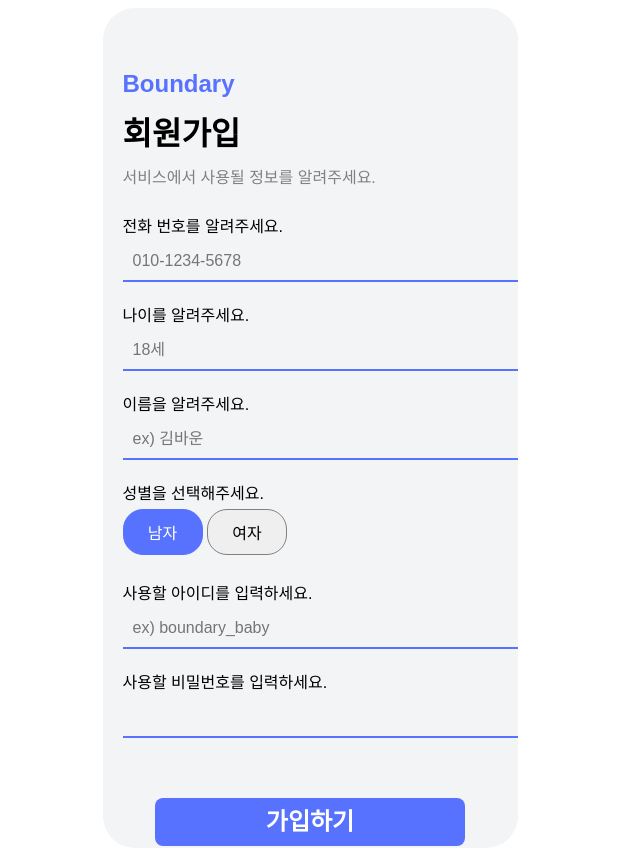
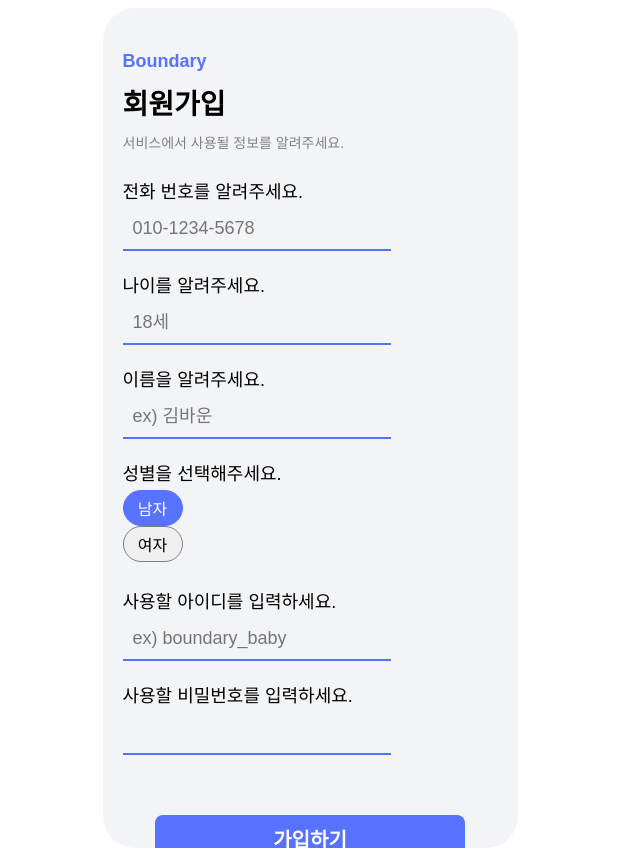
Before and after one commit to Boundaryy/Boundary, a SvelteKit app: page /auth/signup/info in a window 1280 px wide. Shown: the whole page, without its empty margins (330-970 px from the left). Built offline with nearby package versions, Linux system fonts and the light colour scheme.

Commit message:
FIX :: 경로 및 스타일

```diff
--- a/jsconfig.json
+++ b/jsconfig.json
@@ -9,7 +9,8 @@
 		"skipLibCheck": true,
 		"sourceMap": true,
 		"strict": true,
-		"moduleResolution": "bundler"
+		"moduleResolution": "bundler",
+		"module": "es2015"
 	}
 	// Path aliases are handled by https://kit.svelte.dev/docs/configuration#alias
 	// except $lib which is handled by https://kit.svelte.dev/docs/configuration#files
--- a/src/routes/auth/signup/+page.svelte
+++ b/src/routes/auth/signup/+page.svelte
@@ -52,20 +52,20 @@
 
   .header h1 {
       color: #5772FF;
-      font-size: 24px;
+      font-size: 18px;
       font-weight: 700;
       margin: 0;
   }
 
   .header h2 {
-      font-size: 32px;
+      font-size: 28px;
       font-weight: 700;
       margin: 10px 0;
   }
 
   .header p {
-      color: #808080;
-      font-size: 16px;
+      color: #898989;
+      font-size: 14px;
       margin: 5px 0;
   }
 
@@ -97,7 +97,7 @@
 
   .icon p {
       color: #808080;
-      font-size: 16px;
+      font-size: 18px;
       font-weight: 500;
       margin: 0;
   }
--- a/src/routes/auth/signup/info/+page.svelte
+++ b/src/routes/auth/signup/info/+page.svelte
@@ -16,9 +16,9 @@
     onMount(() => {
         selectedGender = '남자';
     });
-  </script>
+</script>
 
-  <style>
+<style>
     .container {
         width: 375px;
         height: 100vh;
@@ -43,20 +43,20 @@
 
     .header h1 {
         color: #5772FF;
-        font-size: 24px;
+        font-size: 18px;
         font-weight: 700;
         margin: 0;
     }
 
     .header h2 {
-        font-size: 32px;
+        font-size: 28px;
         font-weight: 700;
         margin: 10px 0;
     }
 
     .header p {
         color: #808080;
-        font-size: 16px;
+        font-size: 14px;
         margin: 5px 0;
     }
 
@@ -67,7 +67,7 @@
 
     .form-group div {
         display: block;
-        font-size: 16px;
+        font-size: 18px;
         margin-bottom: 5px;
     }
 
@@ -77,15 +77,16 @@
         border: none;
         border-bottom: 2px solid #5772FF;
         background: transparent;
-        font-size: 16px;
+        font-size: 18px;
         outline: none;
-        color: #000;
+        color: #5772FF;
+        max-width: 248px;
     }
 
     .gender-container {
         display: flex;
         flex-direction: column;
-        align-items: flex-start;
+        align-items: center;
         margin-bottom: 40px;
         width: 100%;
     }
@@ -93,17 +94,23 @@
     .gender-option-container {
         display: flex;
         gap: 10px;
+        justify-content: center;
+        width: auto;
     }
 
     .gender-option {
-        padding: 10px 20px;
+        display: flex;
+        align-items: center;
+        justify-content: center;
+        padding: 5px 10px;
         border: 1px solid #808080;
         border-radius: 20px;
         font-size: 16px;
         cursor: pointer;
         outline: none;
         text-align: center;
-        width: 80px;
+        width: 60px;
+        height: 36px;
     }
 
     .gender-option.selected {
@@ -113,28 +120,31 @@
     }
 
     .submit-button {
+        display: flex;
+        align-items: center;
+        justify-content: center;
         width: 310px;
         height: 50px;
         background-color: #5772FF;
         border: none;
         border-radius: 8px;
         color: #FFFFFF;
-        font-size: 18pt;
+        font-size: 20px;
         font-family: 'Pretendard', sans-serif;
         font-weight: 600;
         text-decoration-line: none;
-        line-height: 200%;
         text-align: center;
         cursor: pointer;
-        margin-top: 40px; /* Add margin to create space above the button */
+        margin-top: 40px;
+        line-height: 50px;
     }
 
     .submit-button:hover {
         background-color: #4a63d6;
     }
-  </style>
+</style>
 
-  <div class="container">
+<div class="container">
     <div class="header">
         <h1>Boundary</h1>
         <h2>회원가입</h2>
@@ -189,4 +199,4 @@
     </div>
 
     <a href="/main" class="submit-button">가입하기</a>
-  </div>
+</div>
--- a/svelte.config.js
+++ b/svelte.config.js
@@ -2,12 +2,9 @@ import adapter from '@sveltejs/adapter-auto';
 
 /** @type {import('@sveltejs/kit').Config} */
 const config = {
-	kit: {
-		// adapter-auto only supports some environments, see https://kit.svelte.dev/docs/adapter-auto for a list.
-		// If your environment is not supported, or you settled on a specific environment, switch out the adapter.
-		// See https://kit.svelte.dev/docs/adapters for more information about adapters.
-		adapter: adapter()
-	}
+    kit: {
+        adapter: adapter()
+    }
 };
 
 export default config;
```
Also changed, not shown: package.json (+5 -2 lines), src/routes/+page.svelte (+13 -3 lines), 1 other file (tests, documents, lock files or other folders).
